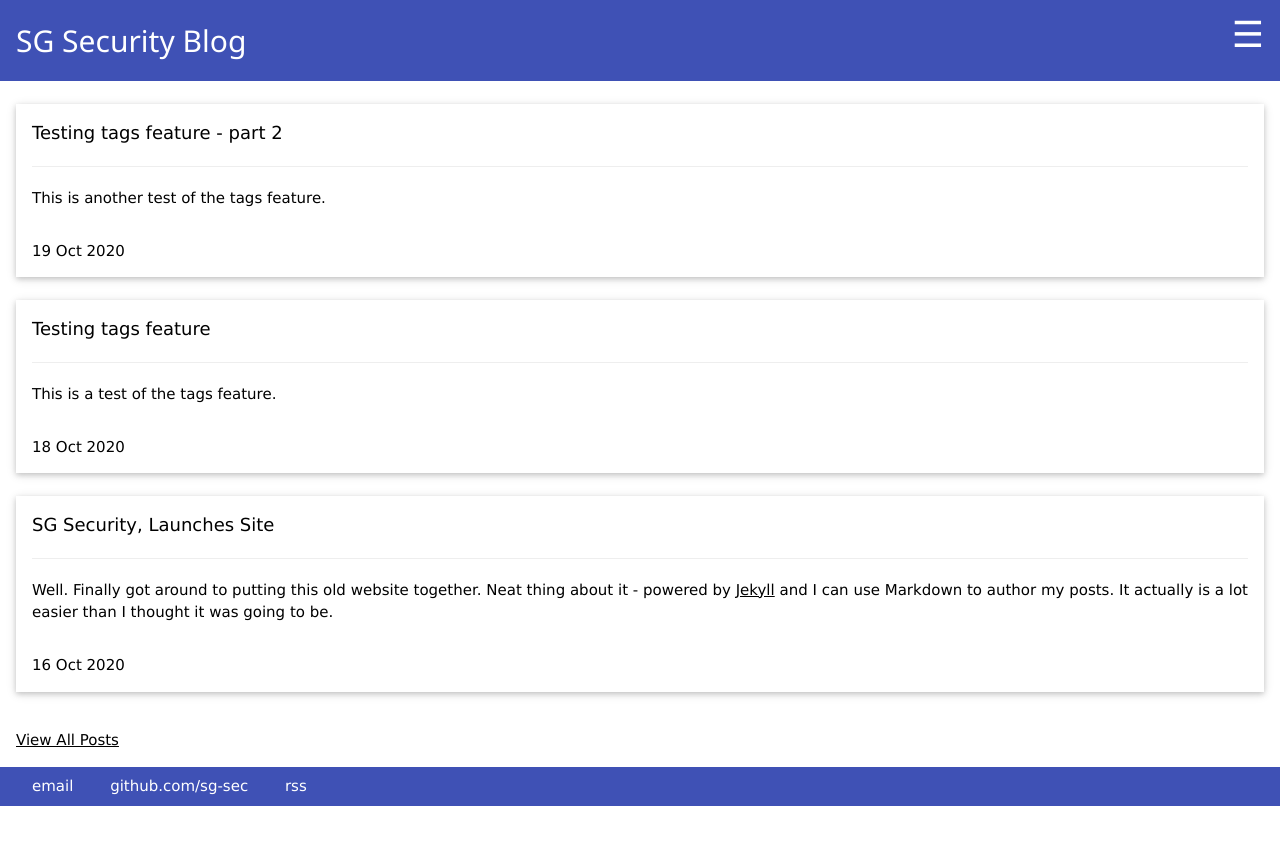
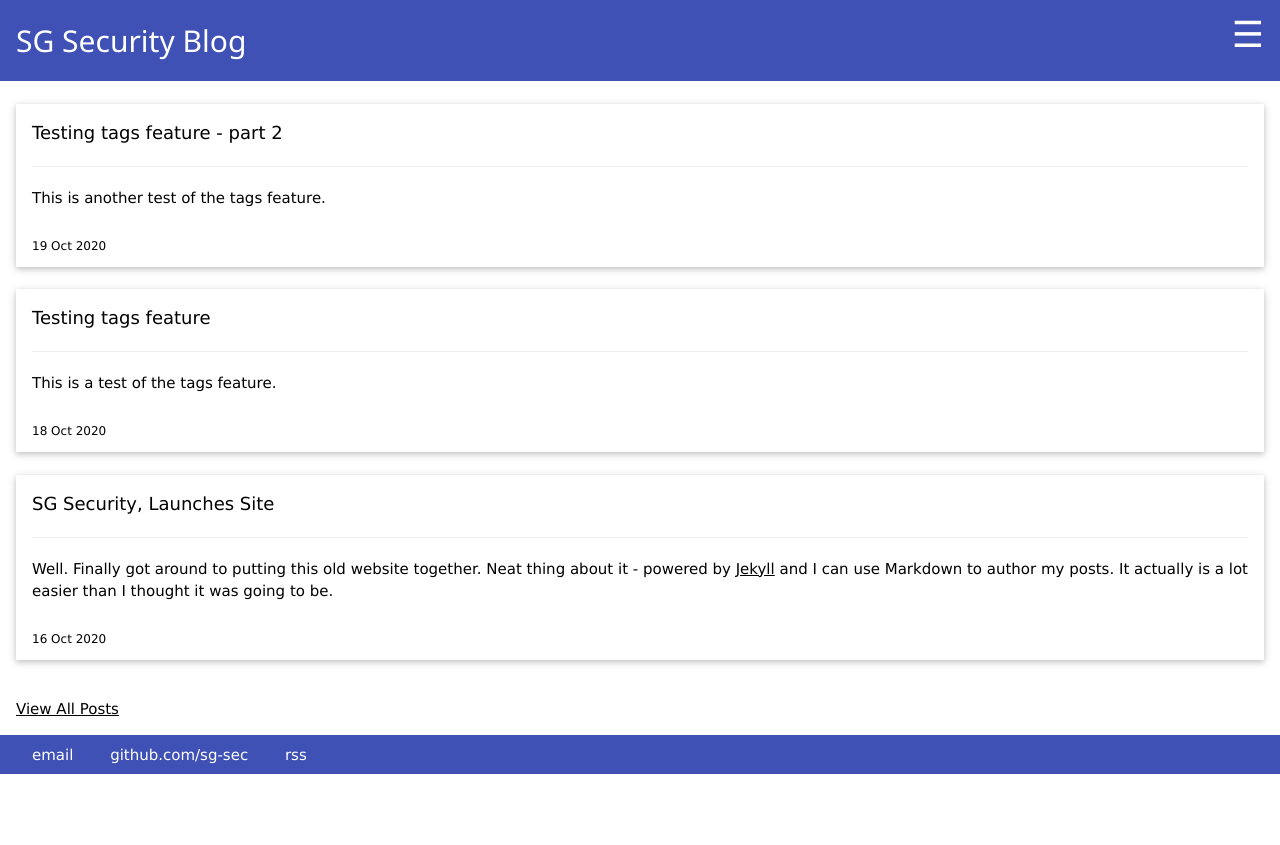
Before and after one commit to sg-sec/sg-sec.github.io, a Jekyll site: the page built from index.html, in a window 1280 px wide. Shown: the top 845 px of the page. Built offline with Jekyll 4.4.1, drawn with Linux system fonts in a browser that asks for light colours.

Commit message:
Update postlistitem.html

```diff
--- a/_includes/postlistitem.html
+++ b/_includes/postlistitem.html
@@ -11,6 +11,6 @@
                 <p>{{ post.excerpt }}</p>
             </div>
             <div class="w3-container">
-	        <p>{{ post.date | date_to_string }}</p>
+	        <p class="w3-small">{{ post.date | date_to_string }}</p>
             </div>
         </div>
```
